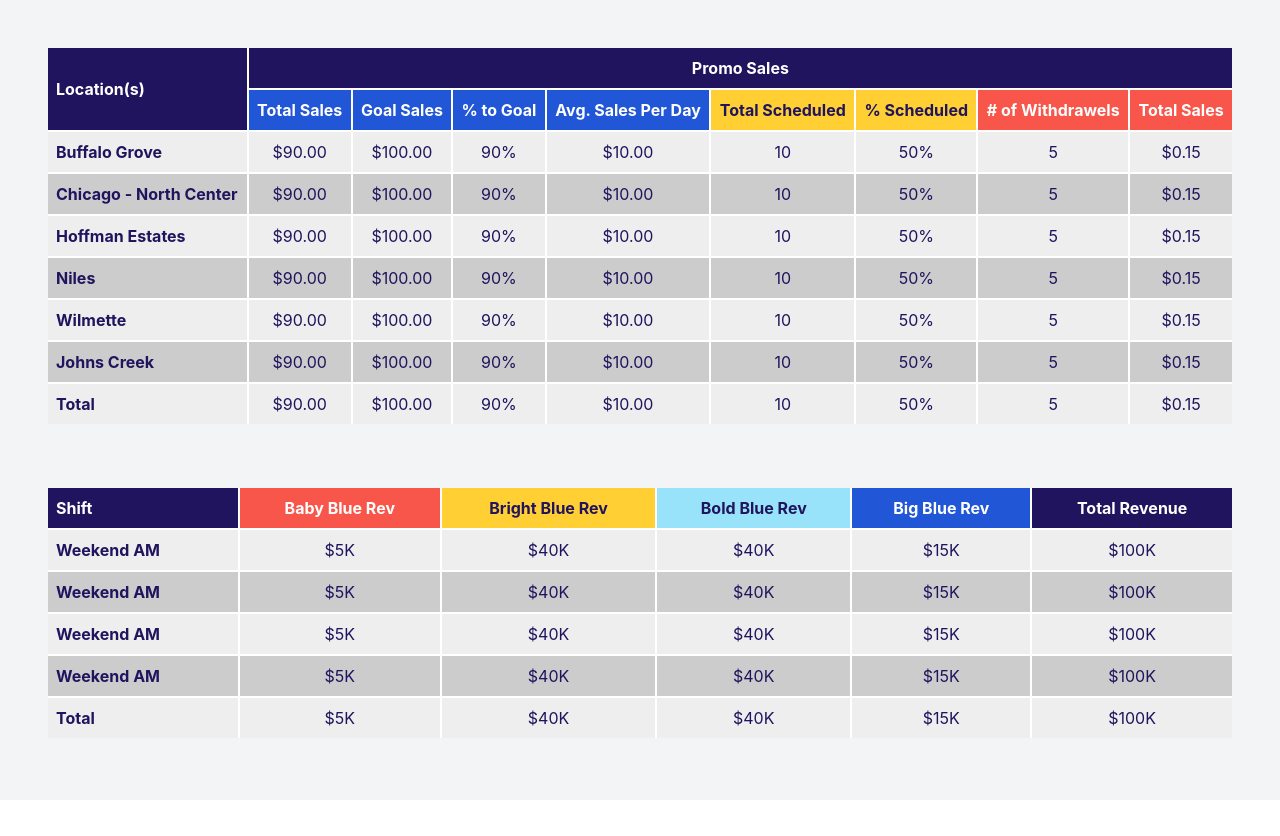
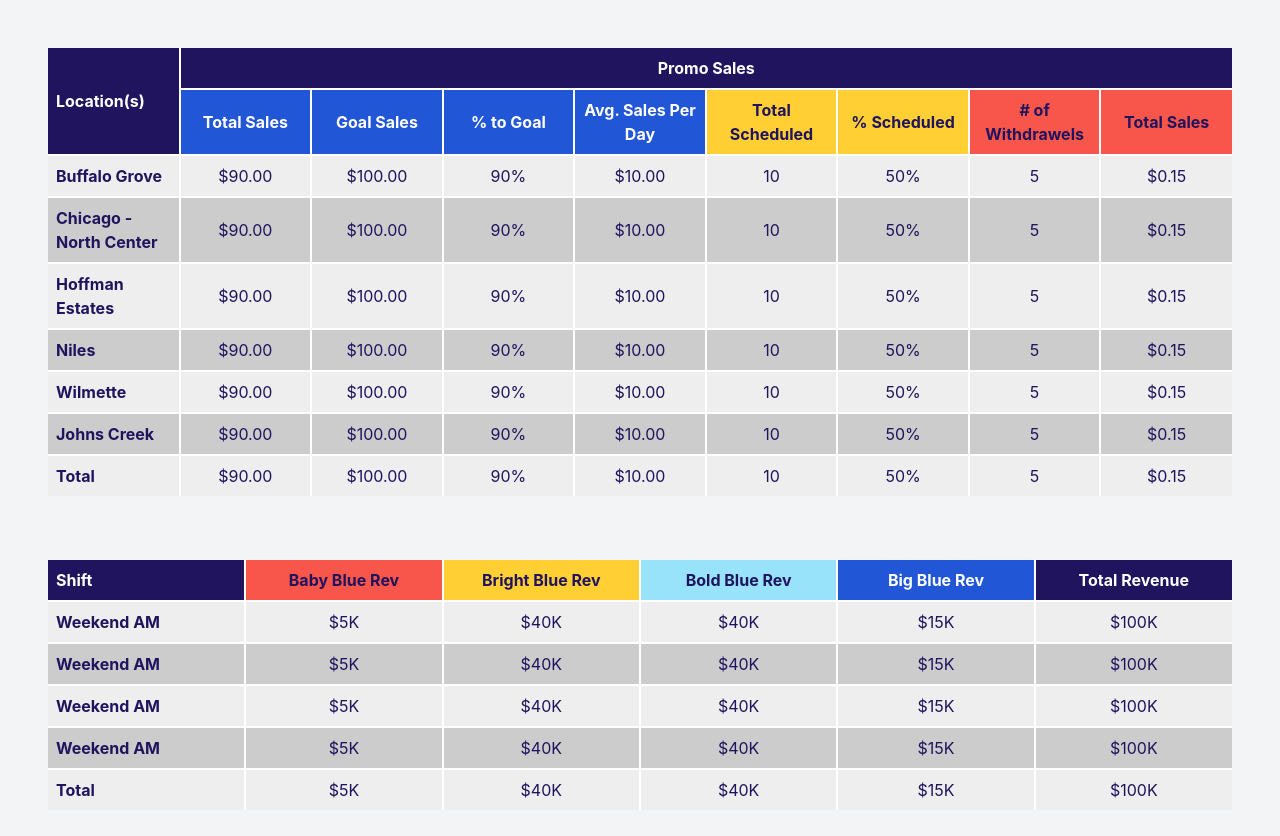
Before and after one commit to byronferguson/styled_table, a Vue app: page / in a window 1280 px wide. Shown: the top 836 px of the page. Before the commit the page ends 800 px from the top, so only its background shows below. Built offline with nearby package versions, Linux system fonts and the light colour scheme.

Commit message:
1 file modified

```diff
--- a/src/components/Table.vue
+++ b/src/components/Table.vue
@@ -17,7 +17,7 @@
 
 const titleColspan = computed(() => props.fields.length - 1);
 
-const colWidth = computed(() => 100 / props.fields.length);
+const colWidth = computed(() => `${100 / props.fields.length}%`);
 
 function formatField(value, config) {
   const { format = 'string', scale = 1 } = config;
@@ -140,7 +140,7 @@
 
 thead th[data-color='red'] {
   background-color: #f8564b;
-  color: white;
+  color: #1f145d;
 }
 
 thead th[data-color='pink'] {
```
